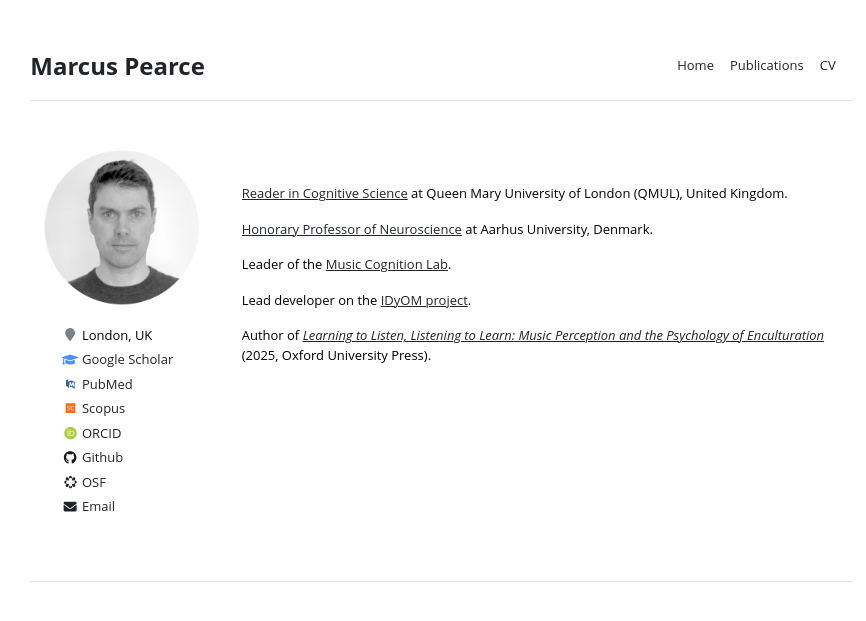
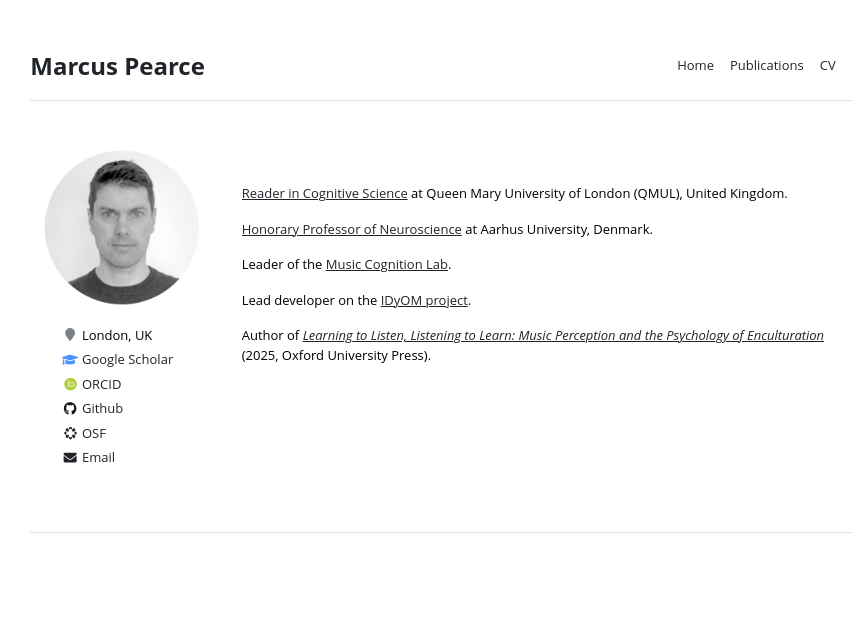
Before and after one commit to mtpearce/mtpearce.github.io, a Jekyll site: the page built from index.md, in a window 1280 px wide. Shown: the top 621 px of the page, without its empty margins (199-1065 px from the left). Built offline with Jekyll 4.4.1, drawn with Linux system fonts in a browser that asks for light colours; some web fonts are replaced.

Commit message:
Update home page

```diff
--- a/_includes/header.html
+++ b/_includes/header.html
@@ -1,7 +1,7 @@
 <header class="d-flex flex-column flex-md-row align-items-center pb-3 mb-5 border-bottom">
   <div>
     <a href="{{ site.github.url }}/" class="d-flex align-items-center text-decoration-none">
-      <span class="fs-4 fw-bold title">{{ site.title }}</span>
+      <span class="title fs-4 fw-bold">{{ site.title }}</span>
     </a>
   </div>
   <nav class="d-inline-flex mt-2 mt-md-0 ms-md-auto">
--- a/_layouts/home.html
+++ b/_layouts/home.html
@@ -11,8 +11,8 @@
       <ul class="social-icons">
         <li><i class="fa fa-map-marker fa-fw" aria-hidden="true"></i> London, UK</li>
         <li><a href="https://scholar.google.co.uk/citations?user=UImWMekAAAAJ"><i class="fas fa-graduation-cap fa-fw"></i> Google Scholar</a>
-        <li><a href="https://pubmed.ncbi.nlm.nih.gov/?term=marcus+pearce&sort=date&sort_order=desc"><i class="ai ai-pubmed ai-fw"></i> PubMed</a></li>
-        <li><a href="https://www.scopus.com/authid/detail.uri?authorId=8674558800"><i class="ai ai-scopus ai-fw"></i> Scopus</a></li>
+        <!-- <li><a href="https://pubmed.ncbi.nlm.nih.gov/?term=marcus+pearce&sort=date&sort_order=desc"><i class="ai ai-pubmed ai-fw"></i> PubMed</a></li>-->
+        <!-- <li><a href="https://www.scopus.com/authid/detail.uri?authorId=8674558800"><i class="ai ai-scopus ai-fw"></i> Scopus</a></li>-->
         <li><a href="https://orcid.org/0000-0002-1282-431X"><i class="ai ai-orcid ai-fw"></i> ORCID</a></li>
         <li><a href="https://github.com/mtpearce"><i class="fab fa-fw fa-github" aria-hidden="true"></i> Github</a></li>
         <li><a href="https://osf.io/2nxqh/"><i class="ai ai-osf ai-fw"></i> OSF</a></li>
--- a/_sass/main.scss
+++ b/_sass/main.scss
@@ -75,7 +75,7 @@
 
 /* Title */
 
-title {
+.title {
     font-family: "Open Sans";
     font-weight: 300;
 }
```
